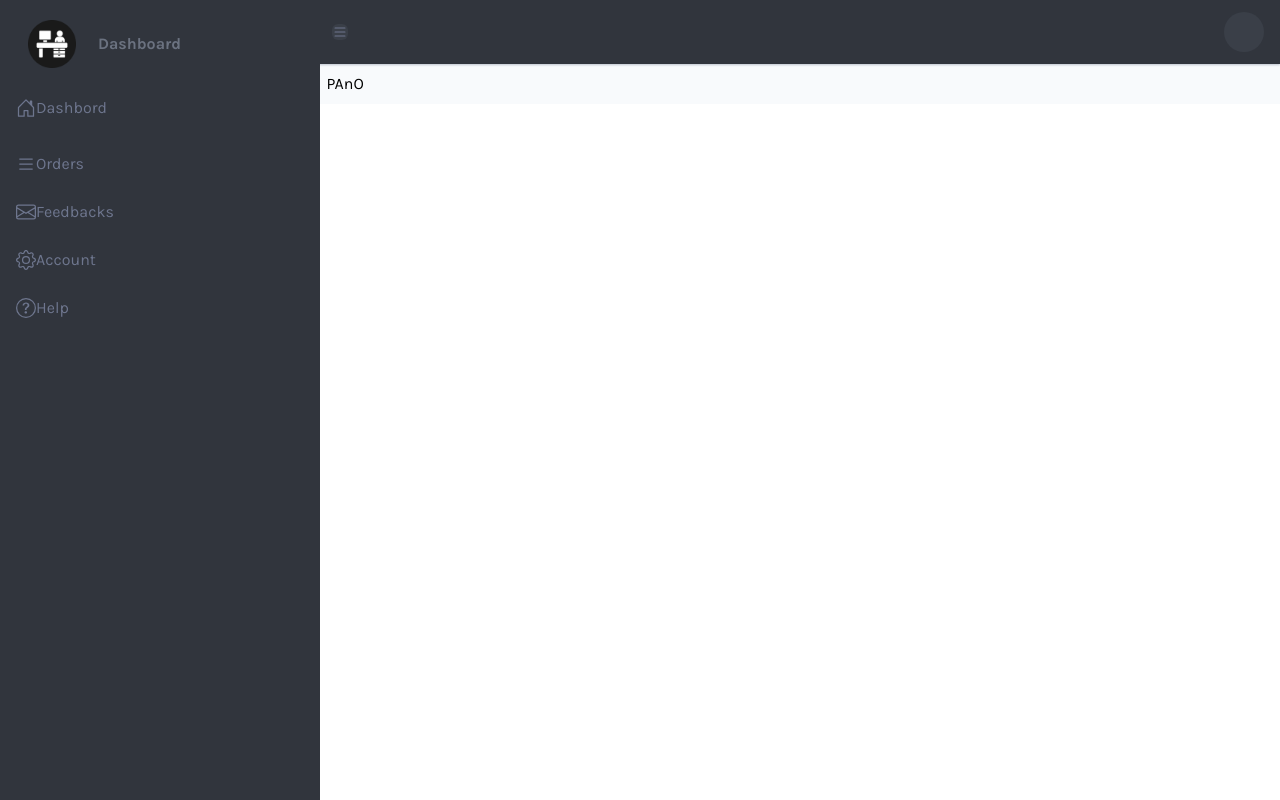
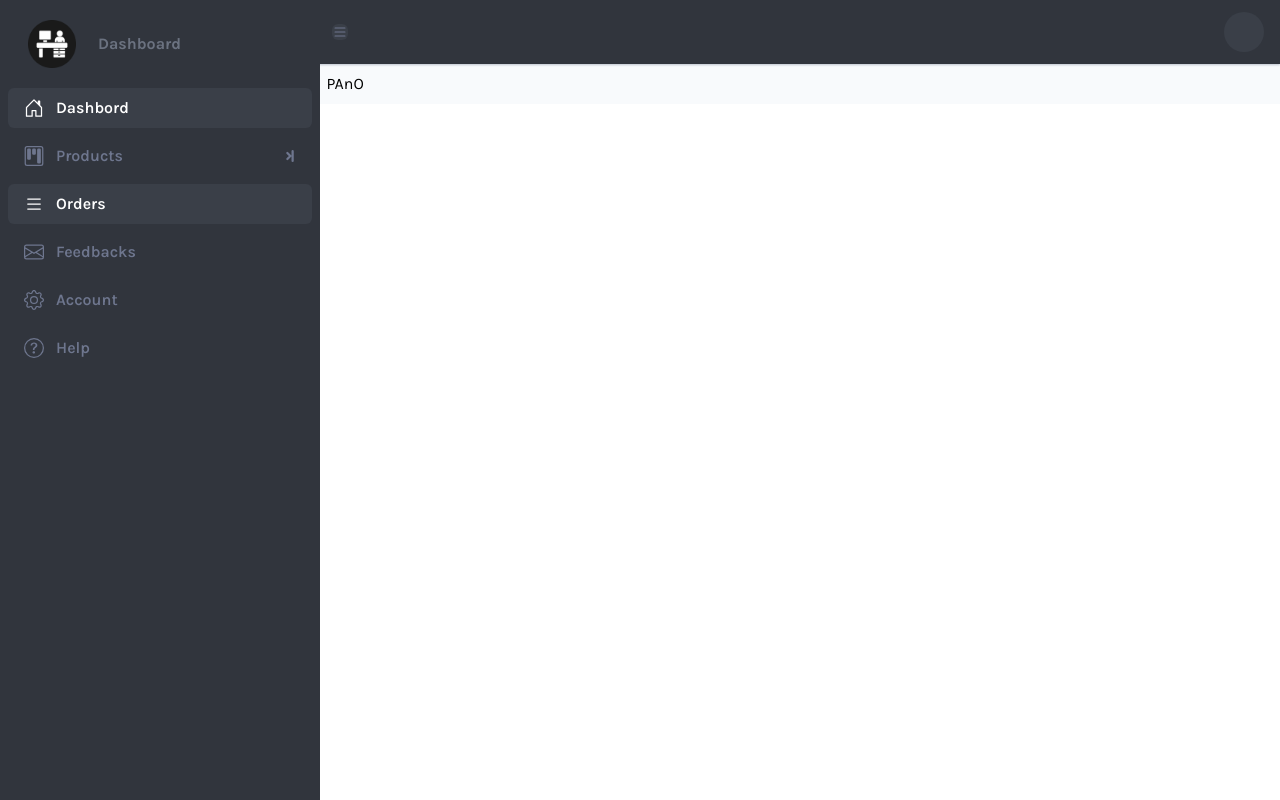
Before and after one commit to percym/nextjs-admin-dashboard-, a Next.js app: page / in a window 1280 px wide. Built offline with nearby package versions, Linux system fonts and the light colour scheme.

Commit message:
DROP DOWN WORKING

```diff
--- a/app/components/sidebar-menu-item.tsx
+++ b/app/components/sidebar-menu-item.tsx
@@ -1,16 +1,51 @@
+'use client'
 import { SideNavItem } from '@/types/types'
-import React from 'react'
+import React, { useState } from 'react'
 import Link from 'next/link'
+import { BsChevronBarRight } from 'react-icons/bs';
+import { usePathname } from 'next/navigation';
 
 const SideBarMenuItem = ({item}:{item:SideNavItem}) => {
+    const linkStyles='flex items-center min-h[40px] h-full text-[#6e768e] py-2 px-4 hover:text-white';
+    const navMenuDropDownItem='text-[#6e768e] py-2 px-4 hover:text-white transition duration-200'
+    const [subMenuOpen,setSubMenuOpen]= useState(false);
+    const pathname = usePathname();
+    const activeLinkStyle ='rounded-md text-white light:text-black light:bg-[#efefef] bg-[#3a3f48]'
+
+    const toggleSubmenu=()=>{
+        setSubMenuOpen(!subMenuOpen);
+    }
   return (
     <>
-    {item.submenu?
-        (<div> </div>):
-        (<Link href={item.path} className='flex items-center min-h[40px] h-full text-[#6e768e] py-2 px-4 hover:text-white' >
+    {item.submenu ?
+        (
+        <div className='rounded-md min-w-[18px] '>
+            <a href=" " className={linkStyles} onClick={toggleSubmenu}>
+                {item.icon}
+            <span className='ml-3 leading-6 font-semibold'>{item.title}</span>
+            <BsChevronBarRight className='ml-auto stroke-2 text-xs'/>
+            </a>
+            {subMenuOpen && <div className='bg-[#3e3fx48] border-1-4'>
+                <div className="grid gap-y-2 px-10 leadeing-5">
+                    {item.subMenuItems?.map((subMenuItem,index)=>{
+                        return(
+                            <Link  href={subMenuItem.path} key={index} className={navMenuDropDownItem}>
+                                <span>{subMenuItem.title}</span>
+
+                            </Link>
+                        )
+                    })}
+
+                </div>
+            </div>}
+        </div>
+        ):
+        (
+        <Link href={item.path} className={`${linkStyles}  ${item.path === pathname? activeLinkStyle:''}`} >
             {item.icon}
-            <span>{item.title}</span>
-        </Link>)
+            <span className='ml-3 leading-6 font-semibold'>{item.title}</span>
+        </Link>
+        )
     }
     </>
   )
--- a/app/components/sidebar.tsx
+++ b/app/components/sidebar.tsx
@@ -20,11 +20,14 @@ const Sidebar = () => {
 
         </div>
         <nav className='flex flex-col gap-2 transition duration-300' >
-            {
-                SIDE_NAV_ITEMS.map((item,index)=>{
-                    return <SideBarMenuItem item={item}/>
-                })
-            }
+            <div className='flex flex-col gap-2 px-2'>
+                {
+                    SIDE_NAV_ITEMS.map((item,index)=>{
+                        return <SideBarMenuItem item={item}/>
+                    })
+                }
+            </div>
+
         </nav>
 
     </aside>
```
